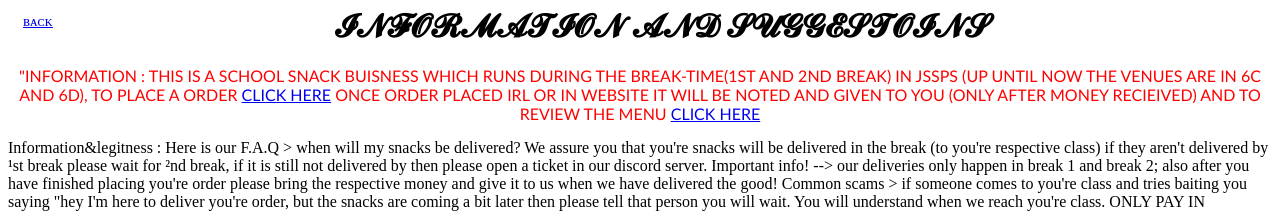
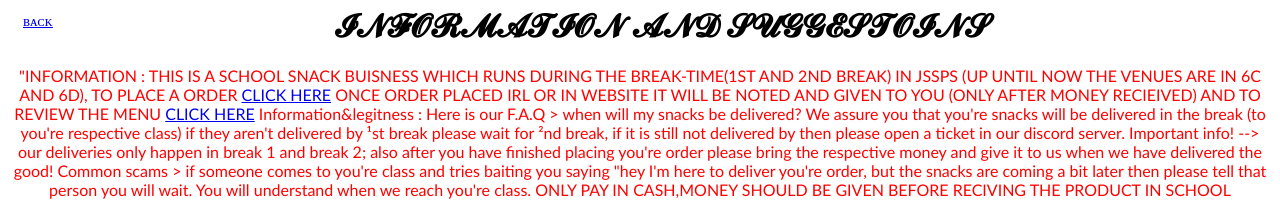
Before and after one commit to MBSUPER/jssnacksreimagned, a plain HTML site: page info.html in a window 1280 px wide. Shown: the top 213 px of the page. Drawn offline with Linux system fonts and the light colour scheme.

Commit message:
Update info.html

```diff
--- a/info.html
+++ b/info.html
@@ -40,12 +40,13 @@
     <center>
 <h1 id="header4" href="home.html" >𝓘𝓝𝓕𝓞𝓡𝓜𝓐𝓣𝓘𝓞𝓝 𝓐𝓝𝓓 𝓢𝓤𝓖𝓖𝓔𝓢𝓣𝓞𝓘𝓝𝓢</h1>
 </center>
-<p id="info">"INFORMATION  : THIS IS A SCHOOL SNACK BUISNESS WHICH RUNS DURING THE BREAK-TIME(1ST AND 2ND BREAK) IN JSSPS (UP UNTIL NOW THE VENUES ARE IN 6C AND 6D), TO PLACE A ORDER <a href="order.html\">CLICK HERE</a> ONCE ORDER PLACED IRL OR IN WEBSITE IT WILL BE NOTED AND GIVEN TO YOU (ONLY AFTER MONEY RECIEIVED) </a> AND TO REVIEW THE MENU <a href="index.html">CLICK HERE</a></p>
+<p id="info">"INFORMATION  : THIS IS A SCHOOL SNACK BUISNESS WHICH RUNS DURING THE BREAK-TIME(1ST AND 2ND BREAK) IN JSSPS (UP UNTIL NOW THE VENUES ARE IN 6C AND 6D), TO PLACE A ORDER <a href="order.html\">CLICK HERE</a> ONCE ORDER PLACED IRL OR IN WEBSITE IT WILL BE NOTED AND GIVEN TO YOU (ONLY AFTER MONEY RECIEIVED) </a> AND TO REVIEW THE MENU <a href="index.html">CLICK HERE</a>
     Information&legitness : Here is our F.A.Q > when will my snacks  be delivered? We assure you that you're snacks will be delivered in the break (to you're respective class) if they aren't delivered by ¹st break please wait for ²nd break, if it is still not delivered by then please open a ticket in our discord server.
 
 Important info! --> our deliveries only happen in break 1 and break 2; also after you have finished placing you're order please bring the respective money and give it to us when we have delivered the good!
 
 Common scams > if someone comes to you're class and tries baiting you saying "hey I'm here to deliver you're order, but the snacks are coming a bit later then please tell that person you will wait. You will understand when we reach you're class. ONLY PAY IN CASH,MONEY SHOULD BE GIVEN BEFORE RECIVING THE PRODUCT IN SCHOOL
+</p>
 <center>
 <h1 id="suggestion">𝓢𝓤𝓖𝓖𝓔𝓢𝓣𝓘𝓞𝓝(𝓝𝓞𝓣 𝓝𝓔𝓒𝓢𝓢𝓐𝓡𝓨)</h1>
 <iframe width="640px" height="480px" src="https://forms.office.com/Pages/ResponsePage.aspx?id=Y18_XB6qvkOSQvxFZ7Gpbbk-gQMRi2hGkQYQMFzrSz5UNkI2NFBLQjVKNVpKM001OUhDWUpWT0FCVi4u&embed=true" frameborder="0" marginwidth="0" marginheight="0" style="border: none; max-width:100%; max-height:100vh" allowfullscreen webkitallowfullscreen mozallowfullscreen msallowfullscreen> </iframe>
```
